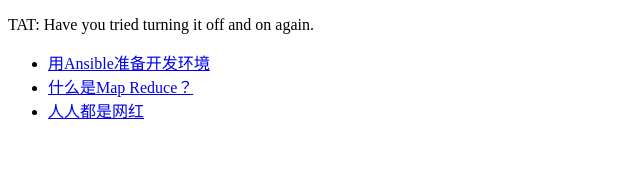
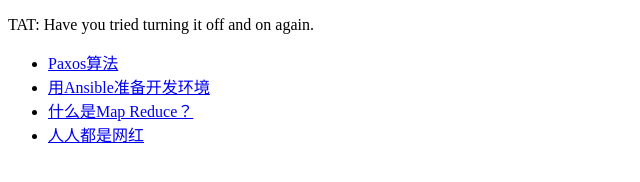
Before and after one commit to e42s/tried-and-true.github.io, a plain HTML site: page index.html in a window 1280 px wide. Shown: the whole page, without its empty margins (0-640 px from the left). Drawn offline with Linux system fonts and the light colour scheme.

Commit message:
add paxos

```diff
--- a/index.html
+++ b/index.html
@@ -8,6 +8,7 @@
 <p>TAT: Have you tried turning it off and on again.</p>
 
 <ul>
+<li><a href="paxos.txt">Paxos算法</a></li>
 <li><a href="ansible.txt">用Ansible准备开发环境</a></li>
 <li><a href="map-reduce.txt">什么是Map Reduce？</a></li>
 <li><a href="blogebrity.txt">人人都是网红</a></li>
```
Also changed, not shown: paxos.txt (added).
